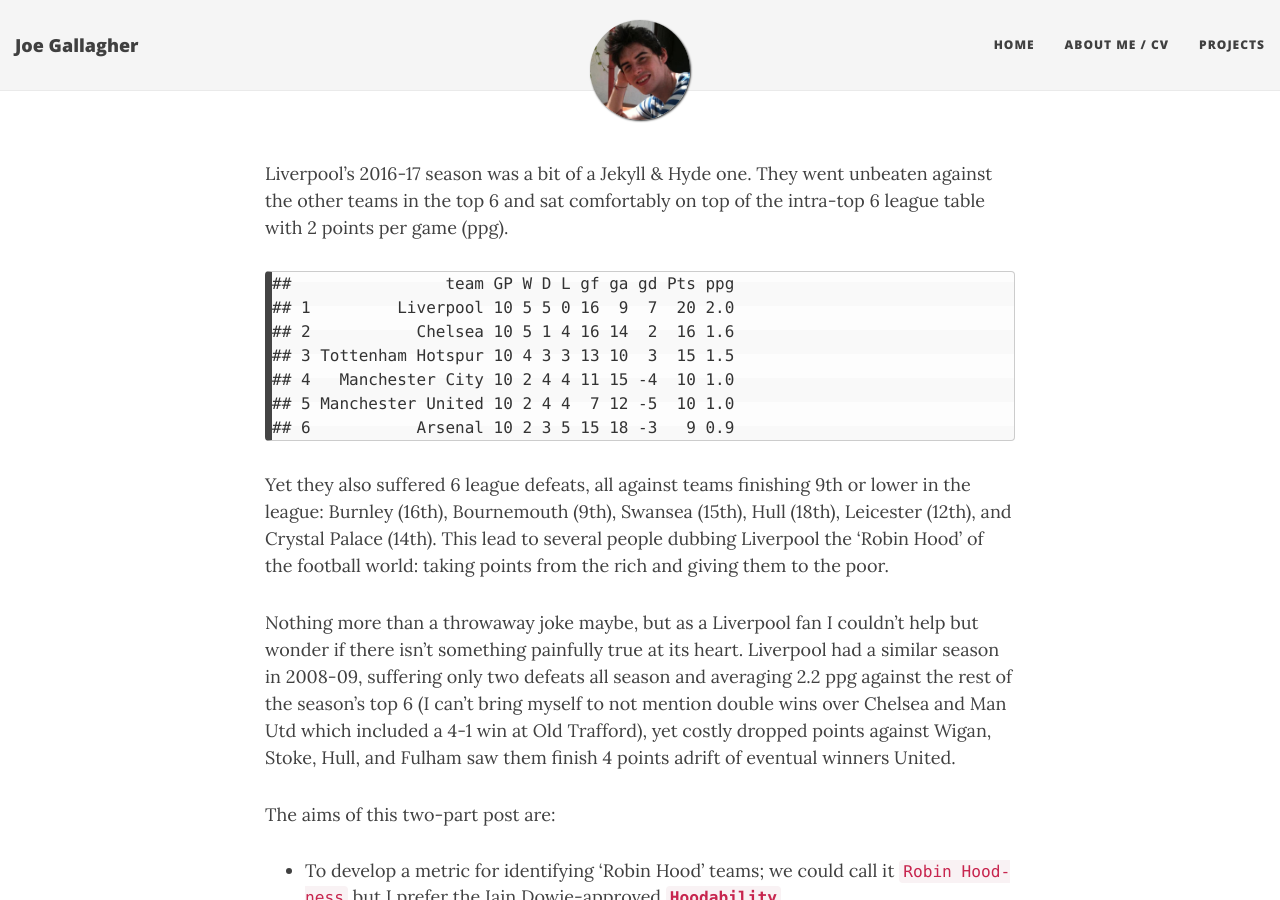
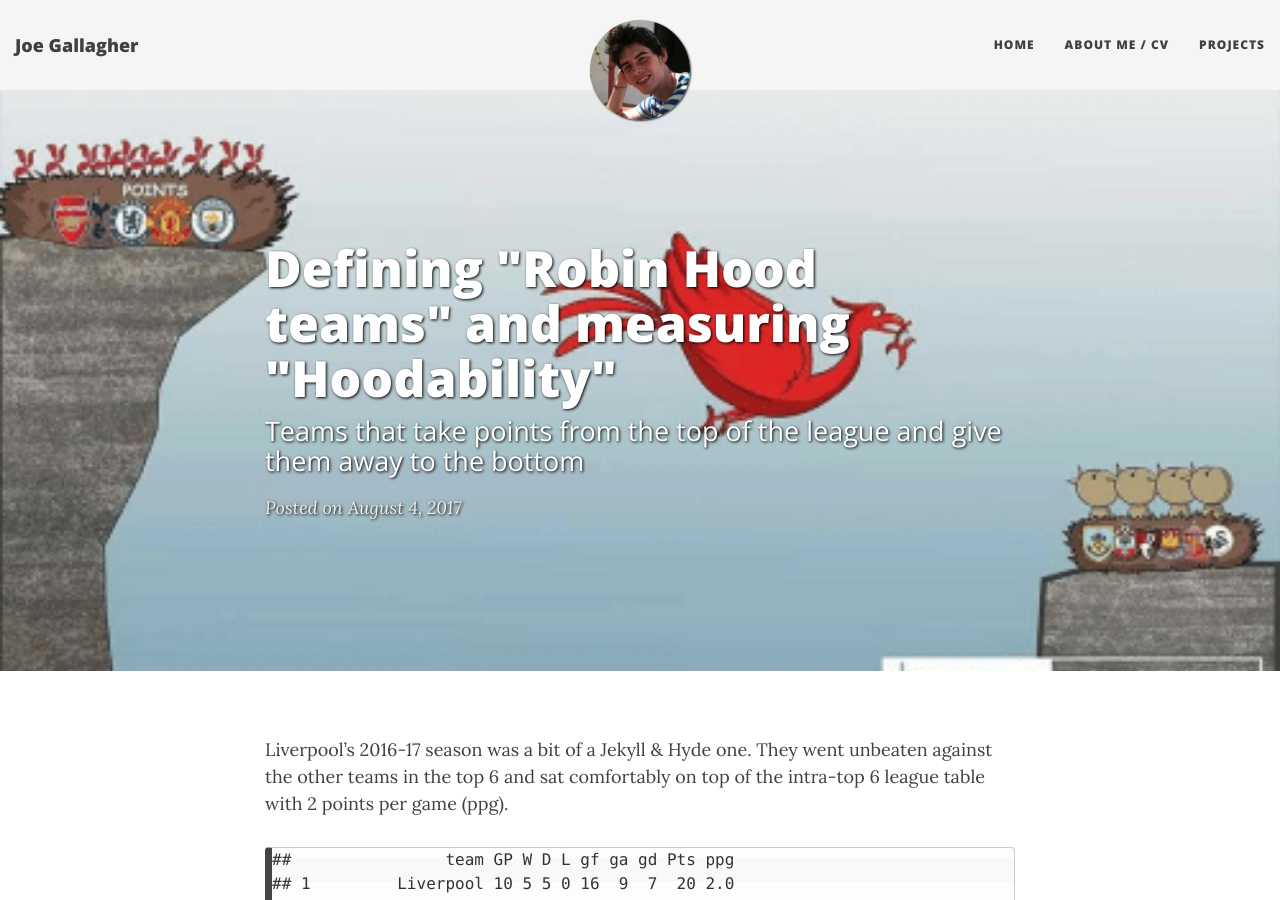
Before and after one commit to JoGall/jogall.github.io, a Jekyll site: the page built from _posts/2017-08-04-robin-hood-teams.md, in a window 1280 px wide and 900 px high. Built offline with Jekyll 4.4.1, drawn with Linux system fonts in a browser that asks for light colours; nearby versions of some CDN libraries; comment, search, counter and statistics services are not loaded.

Commit message:
Updated 'Robin Hood teams' blog post

```diff
--- a/_posts/2017-08-04-robin-hood-teams.md
+++ b/_posts/2017-08-04-robin-hood-teams.md
@@ -1,6 +1,6 @@
 ---
 layout: post
-title: Defining &#34;Robin Hood teams&#34; and measuring &#34;Hoodability&#34;:
+title: Defining &#34;Robin Hood teams&#34; and measuring &#34;Hoodability&#34;
 subtitle: Teams that take points from the top of the league and give them away to the bottom
 author: "Joe Gallagher"
 date: "2017-08-04"
```
